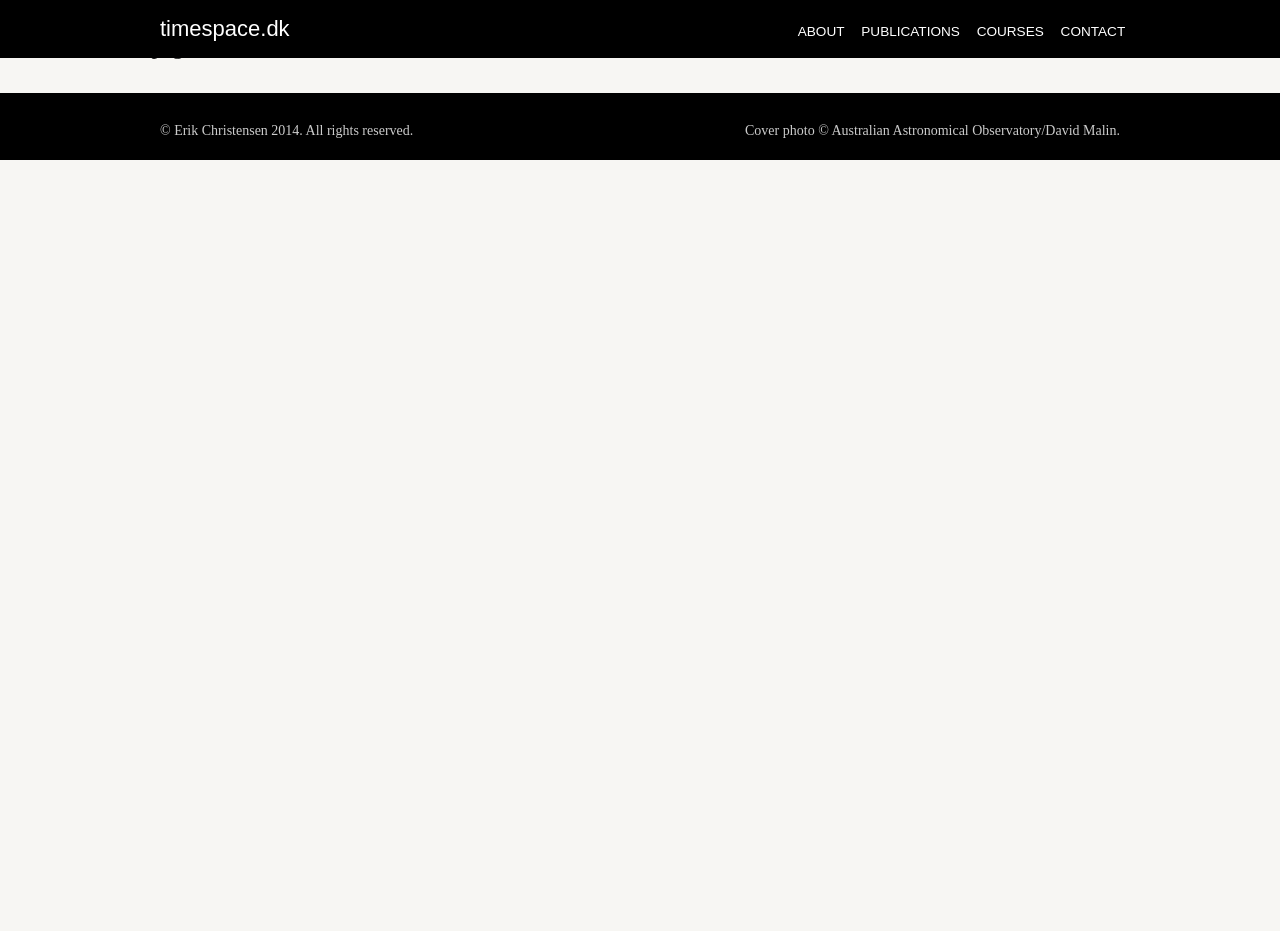
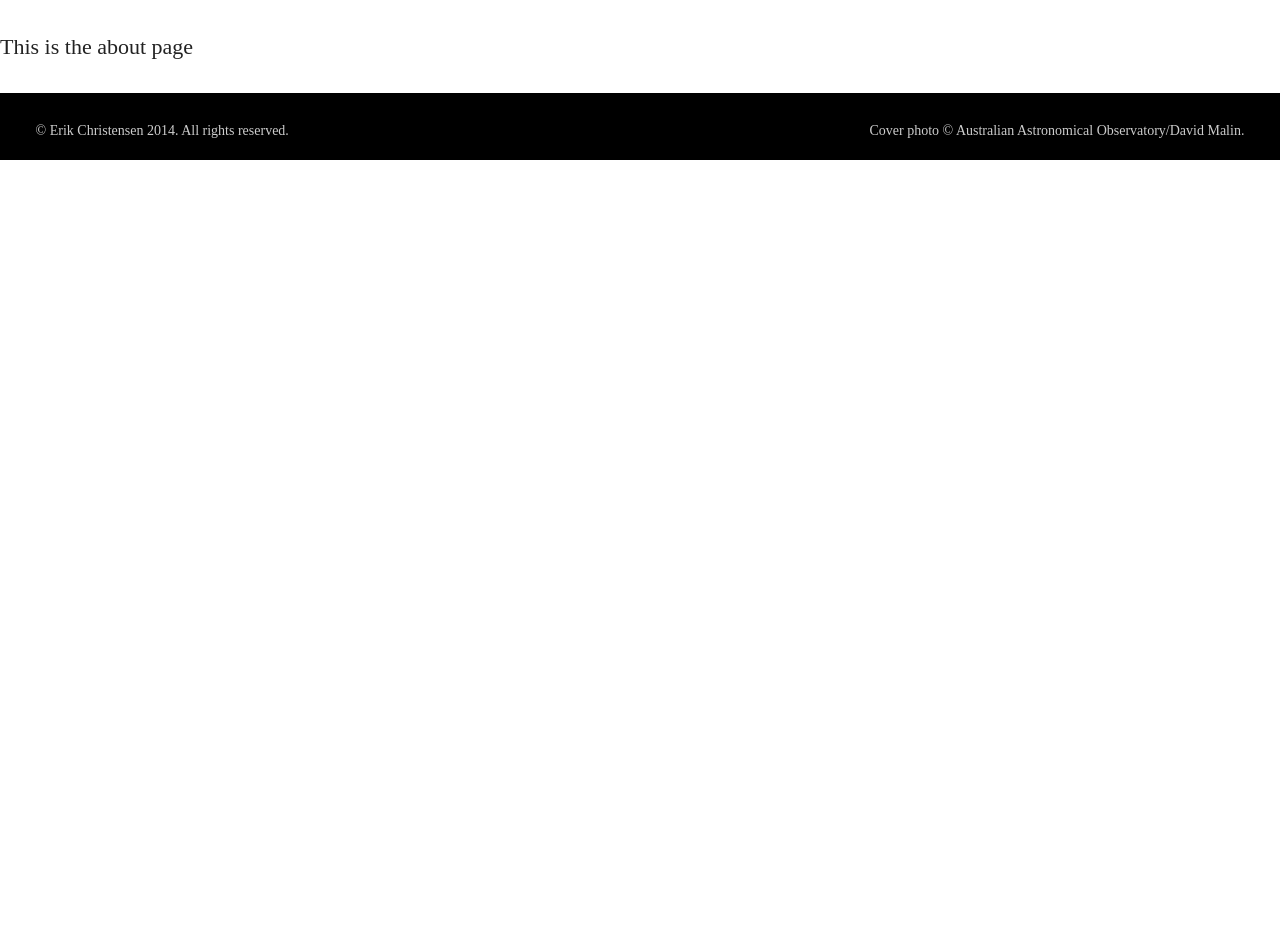
Before and after one commit to netlifydemo/cms-demo, a Jekyll site: the page built from pages/about.md, in a window 1280 px wide. Built offline with Jekyll 4.4.1, drawn with Linux system fonts in a browser that asks for light colours.

Commit message:
Version with league gothic (too bold)

```diff
--- a/_layouts/default.html
+++ b/_layouts/default.html
@@ -10,17 +10,6 @@
   </head>
   <body class="{% if page.name == 'index.html' %}home{% endif %}">
 
-    <div class="top-bar nav top">
-      <div class="container">
-        <a href="/" class="brand">timespace.dk</a>
-        <ul>
-          <li class="{% if page.name == 'about.html' %}active{% endif %}"><a href="/about">About</a></li>
-          <li class="{% if page.name == 'publications.html' %}active{% endif %}"><a href="#">Publications</a></li>
-          <li class="{% if page.name == 'courses.html' %}active{% endif %}"><a href="#">Courses</a></li>
-          <li class="{% if page.name == 'contact.html' %}active{% endif %}"><a href="#">Contact</a></li>
-        </ul>
-      </div>
-    </div>
 
     {{content}}
 
--- a/css/main.scss
+++ b/css/main.scss
@@ -123,12 +123,9 @@
 
 /* Font family */
 body {
-  background-color: $color-cream;
   font-family: $font-family-serif;
 }
 
-h1 small,
-h3,
 .top-bar,
 .button {
   font-family: $font-family-sans-serif;
@@ -250,10 +247,13 @@
 .container {
   max-width: $container-max-width;
   margin: 0 auto;
-  padding: 0 $size-m;
+  padding: 0 $size-l;
 }
 
-.container, .header, .section, .footer {
+.container,
+.header,
+.section,
+.footer {
   position: relative;
 }
 
@@ -263,22 +263,26 @@
   display: table;
   position: relative;
 }
+
 .middle {
   display:table-cell;
   vertical-align: middle;
 }
+
 .bottom {
   position: absolute;
-  width: 100%;
   bottom: 0;
+  left: 0;
+  right: 0;
 }
+
 .top {
   position: absolute;
-  width: 100%;
   top: 0;
+  left: 0;
+  right: 0;
 }
 
-.top-bar,
 .header,
 .footer {
   background-color: $color-black;
@@ -296,39 +300,16 @@
       color: $color-link;
     }
   }
-}
 
-.top-bar {
-  z-index: 1;
-  overflow: hidden;
-
-  a {
-    display: block;
-    font-size: $size-s;
-    line-height: $size-xl;
-  }
-  .brand {
-    float: left;
-    font-size: $size-m;
-    padding-right: $size-s;
-  }
-  ul {
-    list-style: none;
-    margin: 0 (-$size-s) 0 0;
-    padding: 0;
-    float: right;
-  }
-  li {
-    float: left;
-    a {
-      text-transform: uppercase;
-      padding: $size-m $size-s 0;
-    }
+  .container {
+    max-width: none;
   }
 }
 
 .header {
-  position: relative;
+  box-sizing: border-box;
+  border-right: $size-l solid $color-white;
+
   &:before {
     content:'';
     display: block;
@@ -337,35 +318,122 @@
     left: 0;
     width: 100%;
     height: 100%;
-    background: transparent url(../img/vela-bg-lightroom.jpg) no-repeat center top;
+    background: black url(../img/vela-bg.jpg) no-repeat center top;
     background-size: cover;
-    opacity: 0.4;
+    opacity: 0.5;
   }
-  h1 {
-    margin-left: -6px;
-    //margin-top: 30%;
-    small {
-      margin-left: 5px;
-    }
-    small:before {
-      content: "";
-      display: block;
-      width: 12%;
-      border-bottom: $size-2xs solid;
-      margin-top: $size-2xs;
-    }
-  }
+
   .bottom {
     background-color: $color-black;
     font-size: 1em / $base-font-size * 1em; // 16px
     text-transform: uppercase;
+    text-align: center;
     padding: $size-s 0;
     margin: $size-xl 0 0;
   }
 }
 
+.masthead {
+  h1 {
+    font-family: "league gothic";
+    text-transform: uppercase;
+    font-size: $size-3xl;
+    letter-spacing: -4px;
+    margin: 0;
+    padding: 0;
+    .char-i {
+      margin-left: 4px;
+      margin-right: 0px;
+    }
+    .char-a {
+      margin-left: -6px;
+      margin-right: -1px;
+    }
+    .char-dot {
+      margin-left: 1px;
+      margin-right: -2px;
+    }
+  }
+
+//  h1 {
+//    font-family: "univers ultracondensed";
+//    letter-spacing: -1px;
+//    .char-a {
+//      margin-left: -12px;
+//      margin-right: -2px;
+//    }
+//  }
+//
+  h5 {
+    font-size: $size-s;
+    text-transform: uppercase;
+    margin-top: 0;
+    margin-bottom: $size-m;
+    small {
+      font-size: 1em;
+    }
+    small:before {
+      content: "—";
+    };
+  }
+}
+
+.top-bar {
+  background: $color-white;
+  color: $color-text;
+  text-shadow: none;
+  z-index: 1;
+  padding: 1em 0 $size-2xs;
+
+  a, a:visited {
+    color: inherit;
+  }
+
+  ul {
+    position: absolute;
+    bottom: $size-xs;
+    right: 0;
+    list-style: none;
+    margin: 0;
+    padding: 0;
+    text-align: right;
+    border-right: $size-m solid;
+    padding-right: $size-m;
+
+    a {
+      display: block;
+      font-size: $size-s;
+      line-height: $size-xl;
+      text-transform: uppercase;
+    }
+  }
+}
+
 .section {
   margin: $size-2xl 0;
+}
+
+.main {
+  max-width: 35em;
+  margin-left: auto;
+  border-left: $size-xs solid;
+  p, ul {
+    max-width: 30em;
+  }
+  h2 {
+    font-family: "league gothic";
+    text-transform: uppercase;
+    width: 5em;
+    text-align: right;
+    position:absolute;
+    left: 0;
+    left: -5em - $size-s;
+    top: 0;
+    margin: 0;
+  }
+  h4 {
+    font-family: "montserrat";
+  }
 }
 
 .footer {
```
Also changed, not shown: index.html (+16 -5 lines).
